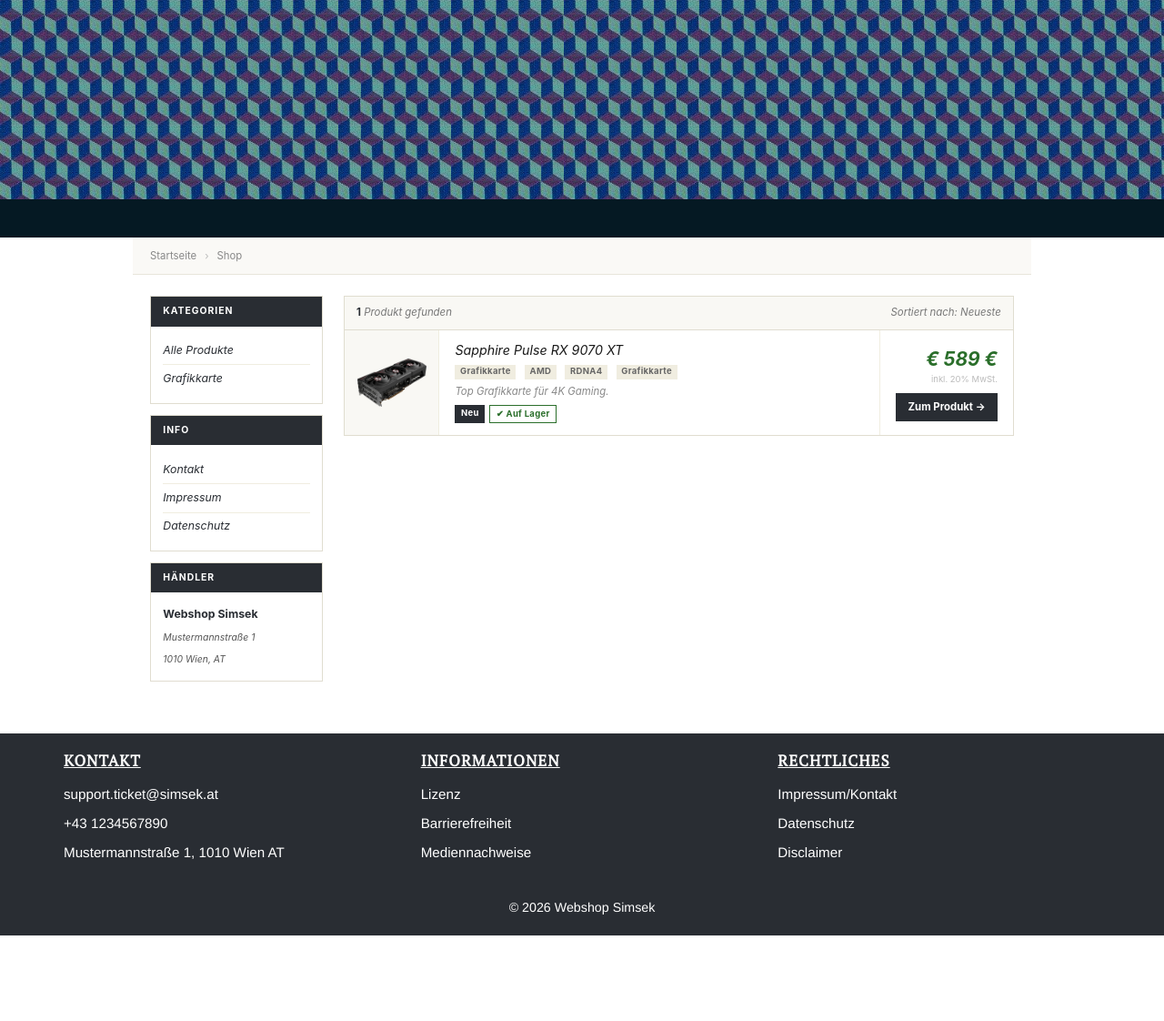
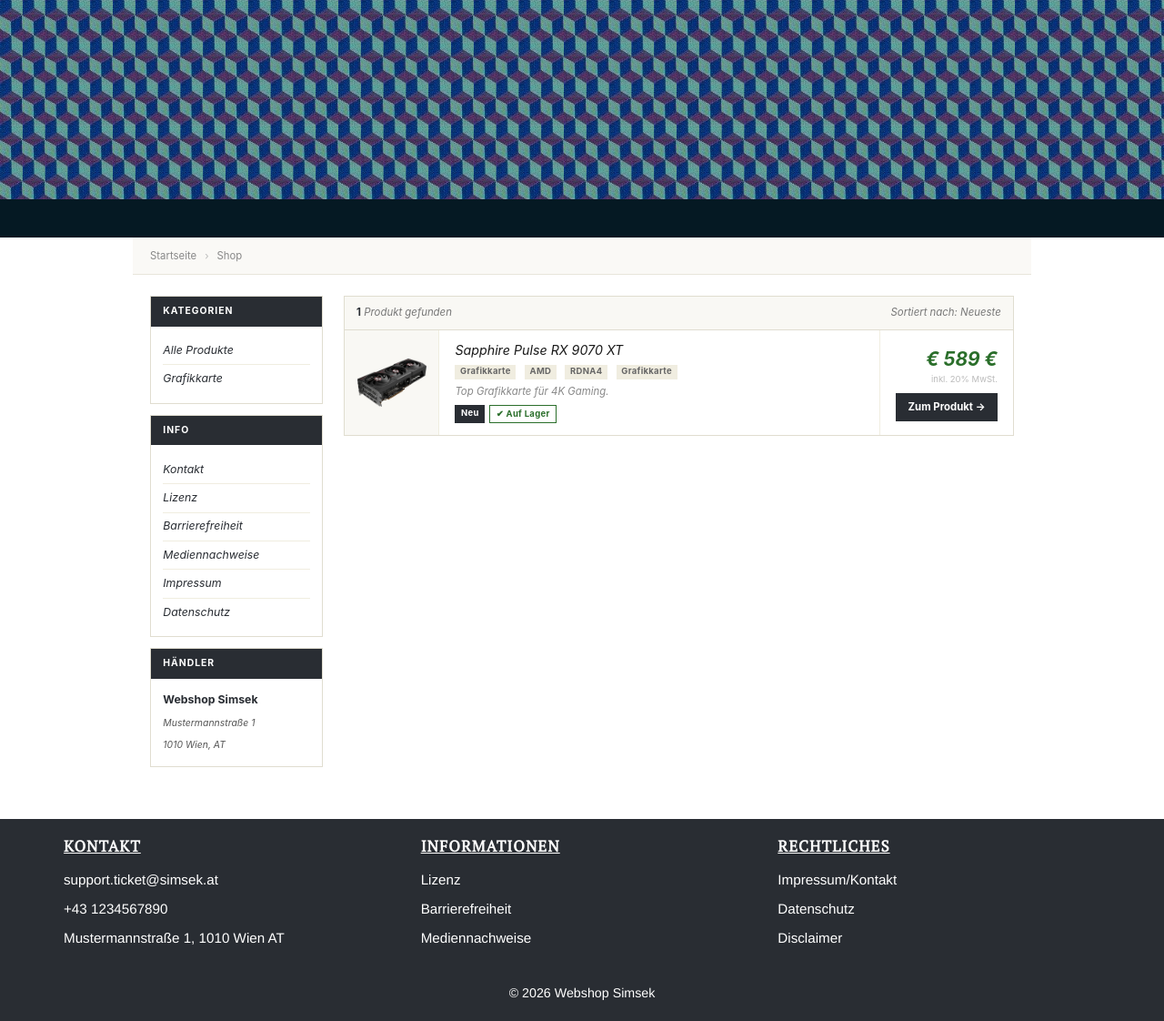
Before and after one commit to KernInformatik/kerninformatik.github.io, a Jekyll site: the page built from store.html, in a window 1280 px wide. Shown: the whole page at 91% size. Built offline with Jekyll 4.4.1, drawn with Linux system fonts in a browser that asks for light colours; before the commit the page ends 1028 px from its top, so only the background shows below that.

Commit message:
store fix

```diff
--- a/store.html
+++ b/store.html
@@ -252,6 +252,7 @@ permalink: /store/
       </div>
     </div>
 
+    <!--
     <div class="st-filter-box">
       <div class="st-filter-head">Info</div>
       <div class="st-filter-body">
@@ -260,6 +261,18 @@ permalink: /store/
         <a href="{{ '/privacy.html' | relative_url }}">Datenschutz</a>
       </div>
     </div>
+    -->
+<div class="st-filter-box">
+  <div class="st-filter-head">Info</div>
+  <div class="st-filter-body">
+    <a href="/contact.html">Kontakt</a>
+    <a href="/license.html">Lizenz</a>
+    <a href="/accessibility.html">Barrierefreiheit</a>
+    <a href="/media.html">Mediennachweise</a>
+    <a href="/disclaimer.html">Impressum</a>
+    <a href="/privacy.html">Datenschutz</a>
+  </div>
+</div>
 
     <div class="st-filter-box">
       <div class="st-filter-head">Händler</div>
@@ -292,7 +305,7 @@ permalink: /store/
         <div class="st-prod-img">
           <a href="{{ product.url | relative_url }}">
             <img
-              src="{{ product.image | relative_url }}"
+              src="{{ product.image | default: '/assets/img/placeholder.png' | relative_url }}"
               alt="{{ product.title }}"
               onerror="this.onerror=null; this.src='{{ '/assets/img/placeholder.png' | relative_url }}';"
             />
```
